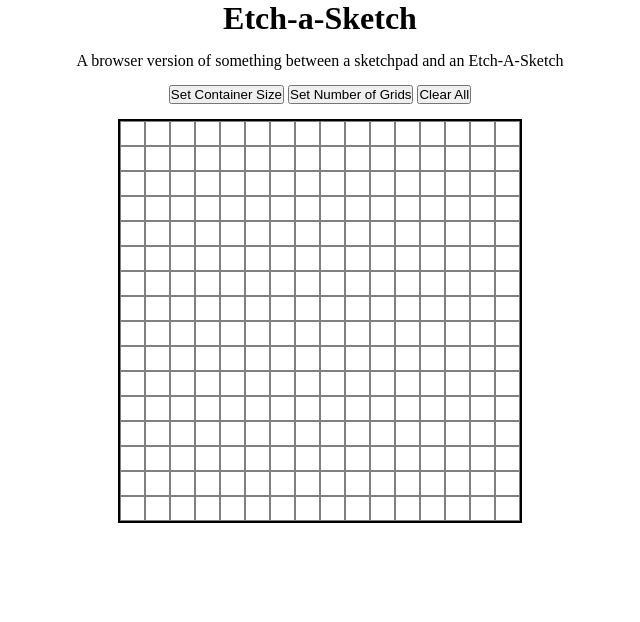
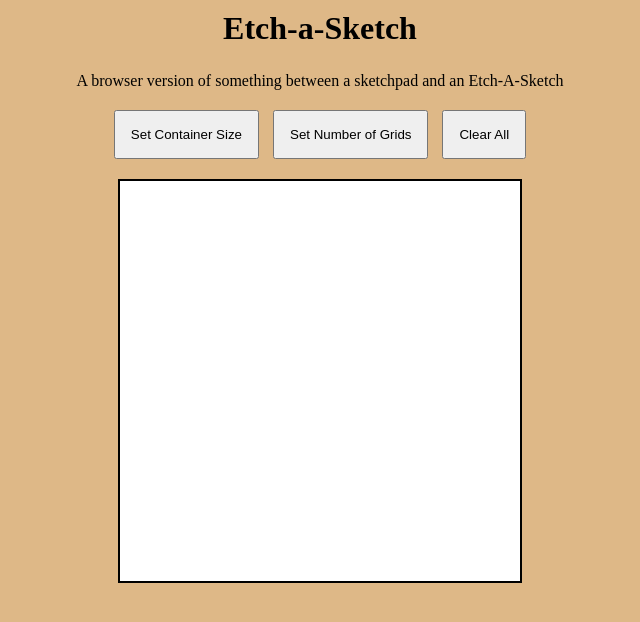
Before and after one commit to sa1hi9l/odin-etch-a-sketch, a plain HTML site: page index.html in a window 1280 px wide. Shown: the whole page, without its empty margins (320-960 px from the left). Drawn offline with Linux system fonts and the light colour scheme.

Commit message:
Improved UI and remove box margin of grids.

```diff
--- a/styles.css
+++ b/styles.css
@@ -3,6 +3,7 @@
     padding: 0;
 }
 body{
+    background-color: burlywood;
     display: flex;
     flex-direction: column;
     gap: 15px;
@@ -10,11 +11,20 @@ body{
     align-items: center;
 }
 .container{
+    background-color: white;
     display: flex;
     flex-wrap: wrap;
     border: 2px solid black;
 }
 .canvas{
     box-sizing: border-box;
-    border: 1px solid gray;
+
 }
+h1{
+    padding: 10px;
+}
+button{
+    margin: 5px;
+    gap: 15px;
+    padding: 15px;
+}
```
